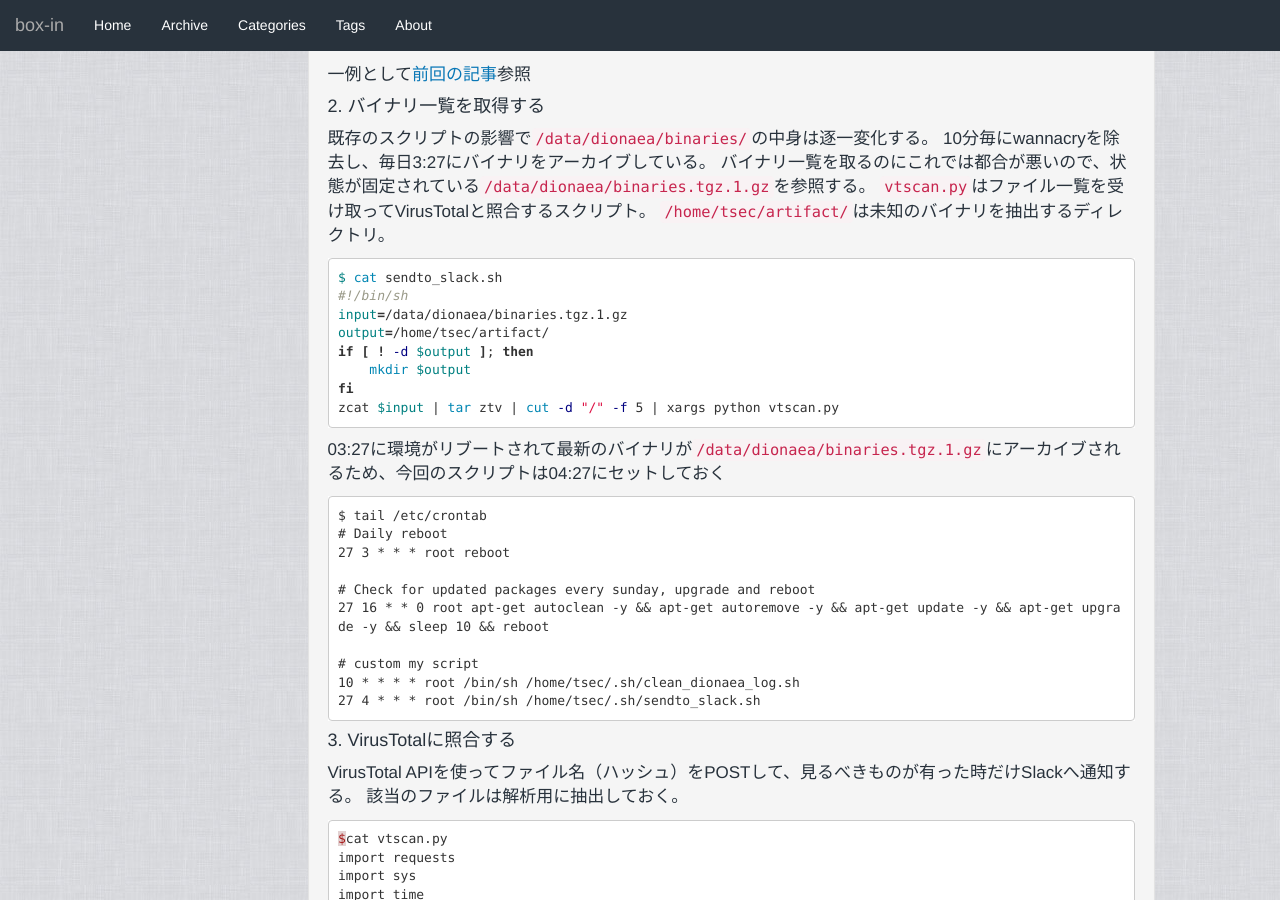
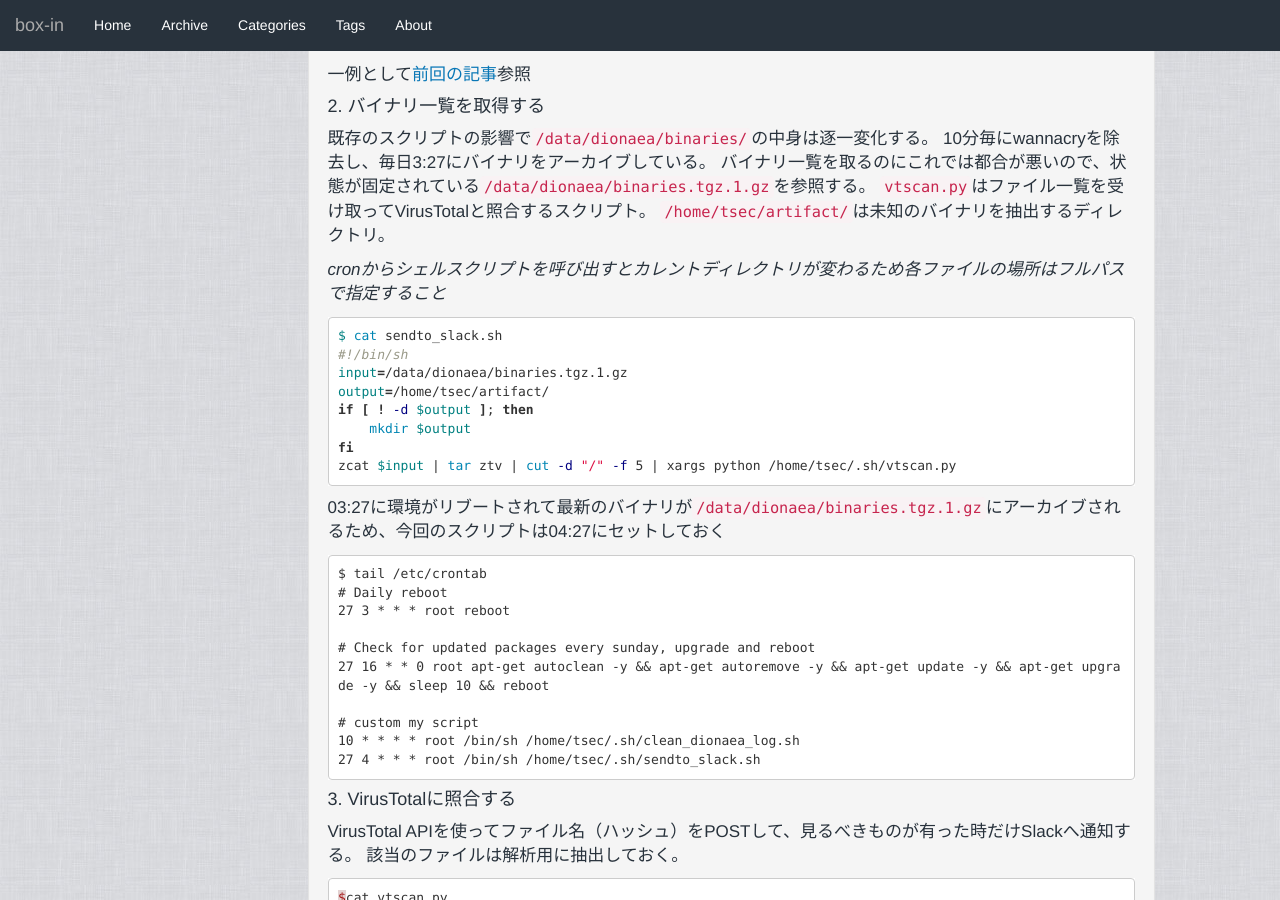
Before and after one commit to box-in/box-in.github.io, a Jekyll site: the page built from _posts/2018-05-12-dionaea_automation.md, in a window 1280 px wide and 900 px high, scrolled down 688 px. Built offline with Jekyll 4.4.1, drawn with Linux system fonts in a browser that asks for light colours.

Commit message:
fix dionaea2

````diff
--- a/_posts/2018-05-12-dionaea_automation.md
+++ b/_posts/2018-05-12-dionaea_automation.md
@@ -46,6 +46,7 @@ VirusTotaに照合した結果に応じてバイナリを抽出する仕組み
 `vtscan.py`はファイル一覧を受け取ってVirusTotalと照合するスクリプト。
 `/home/tsec/artifact/`は未知のバイナリを抽出するディレクトリ。
 
+*cronからシェルスクリプトを呼び出すとカレントディレクトリが変わるため各ファイルの場所はフルパスで指定すること*
 ```sh
 $ cat sendto_slack.sh
 #!/bin/sh
@@ -54,7 +55,7 @@ output=/home/tsec/artifact/
 if [ ! -d $output ]; then
     mkdir $output
 fi
-zcat $input | tar ztv | cut -d "/" -f 5 | xargs python vtscan.py
+zcat $input | tar ztv | cut -d "/" -f 5 | xargs python /home/tsec/.sh/vtscan.py
 ```
 
 03:27に環境がリブートされて最新のバイナリが`/data/dionaea/binaries.tgz.1.gz`にアーカイブされるため、今回のスクリプトは04:27にセットしておく
````
